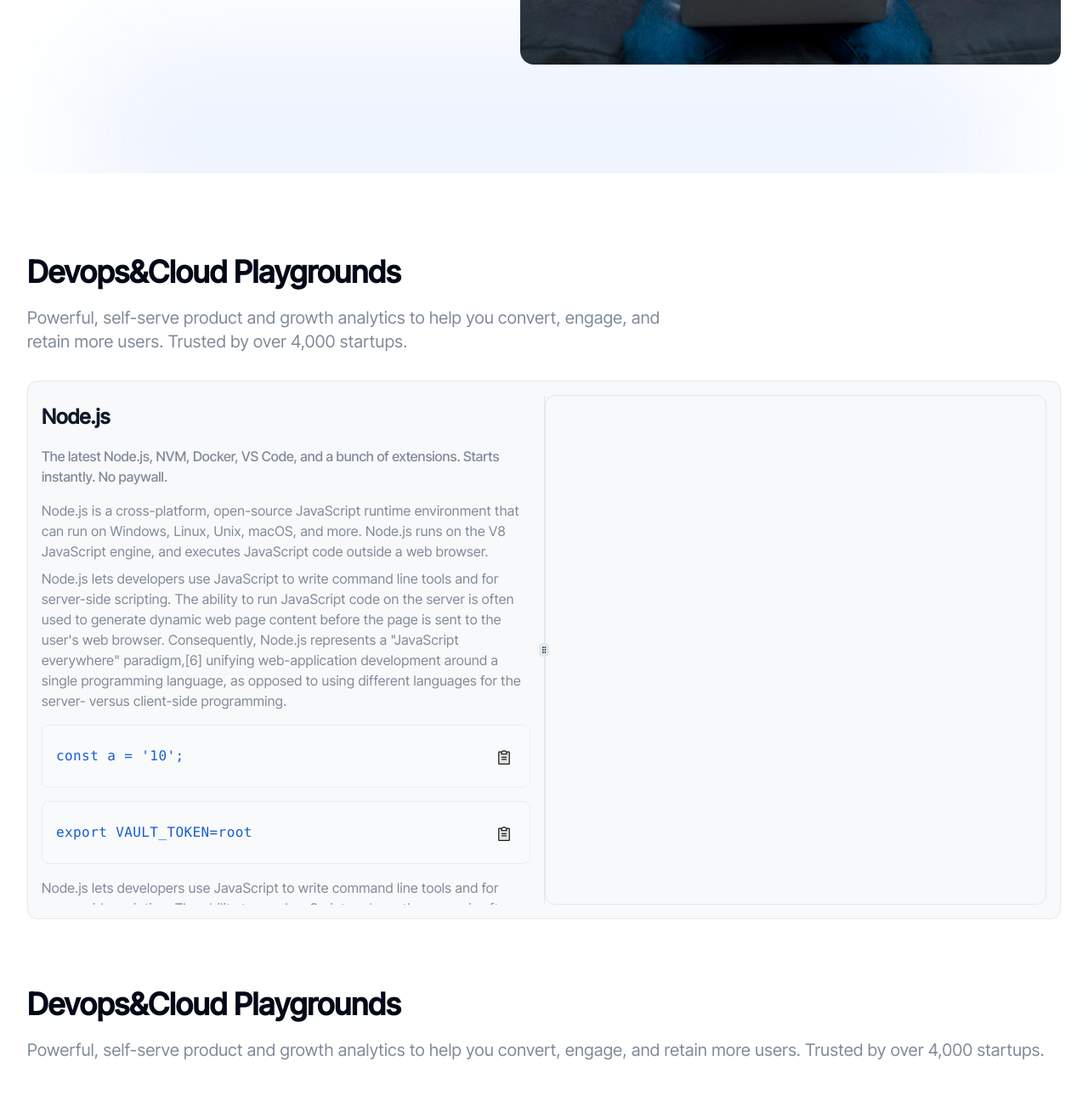
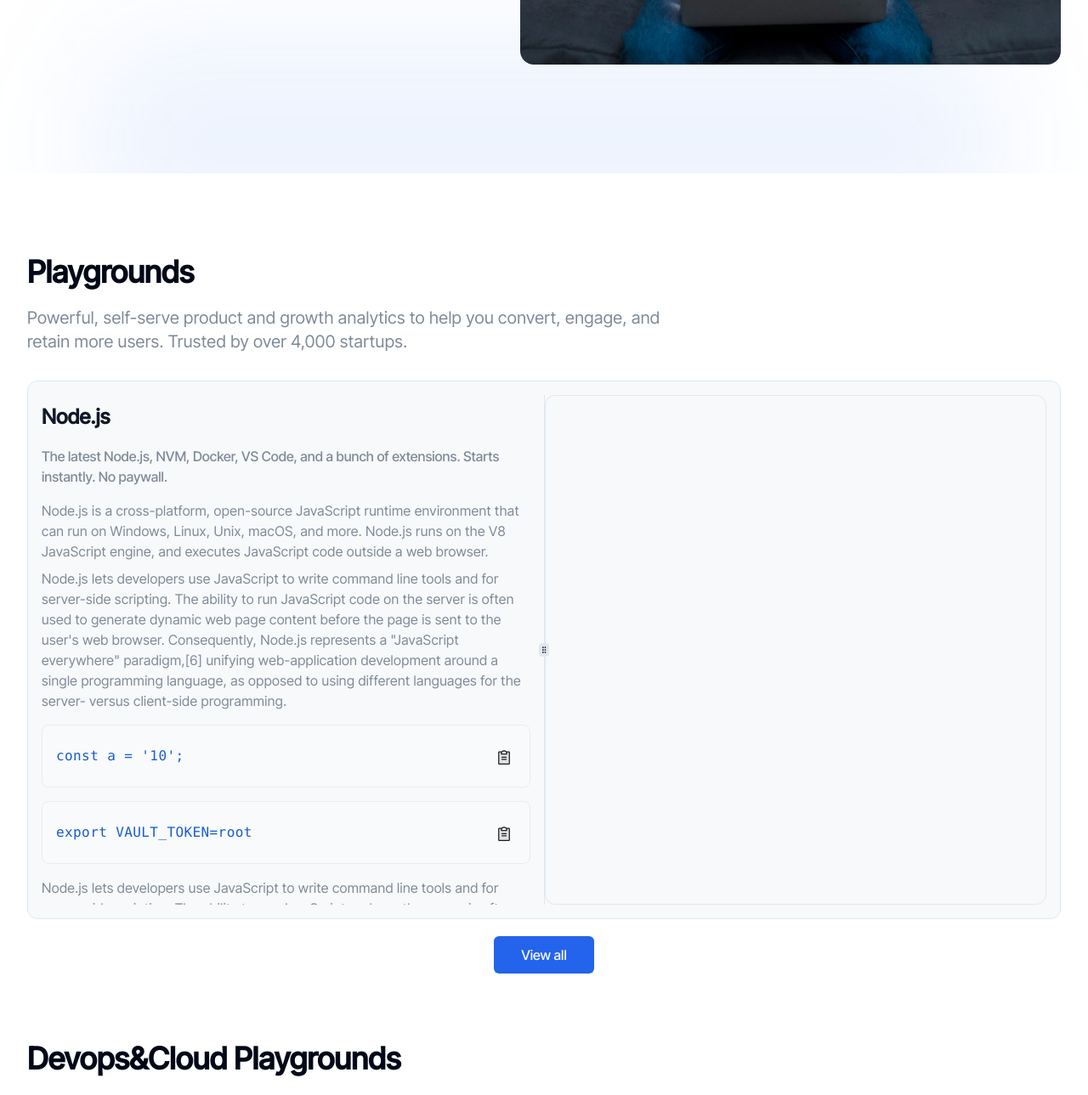
Before and after one commit to sebbycorp/project-maniak-io, a Next.js app: page / in a window 1280 px wide. Shown: the part 673-1962 px from the top of the page at 85% size. Built offline with nearby package versions, Linux system fonts and the light colour scheme.

Commit message:
added view all button

```diff
--- a/src/sections/playground-preview/index.tsx
+++ b/src/sections/playground-preview/index.tsx
@@ -1,11 +1,15 @@
+import { useRouter } from 'next/router';
+
 import { PlaygroundContent } from '@/components/playground-content';
+import { Button } from '@/components/ui/button';
 
 import { Playground } from '@/helpers/playgrounds';
 
 export function PlaygroundPreview({ playground }: { playground: Playground }) {
+  const router = useRouter();
   return (
     <div className="mt-24 mb-20 max-md:pt-4 max-sm:mt-12">
-      <h2 className="text-4xl font-semibold mb-5">Devops&Cloud Playgrounds</h2>
+      <h2 className="text-4xl font-semibold mb-5">Playgrounds</h2>
       <p className="text-xl text-[#7F8A99] tracking-[0.4px]">
         Powerful, self-serve product and growth analytics to help you convert, engage, and <br />{' '}
         retain more users. Trusted by over 4,000 startups.
@@ -13,6 +17,13 @@ export function PlaygroundPreview({ playground }: { playground: Playground }) {
       <div className="mt-8 bg-[#F7F9FA] p-4 border rounded-xl">
         <PlaygroundContent isMainPage playground={playground} />
       </div>
+      <Button
+        className="bg-[#2463EB] mx-auto block mt-5"
+        size="lg"
+        onClick={() => router.push('playgrounds')}
+      >
+        View all
+      </Button>
     </div>
   );
 }
```
